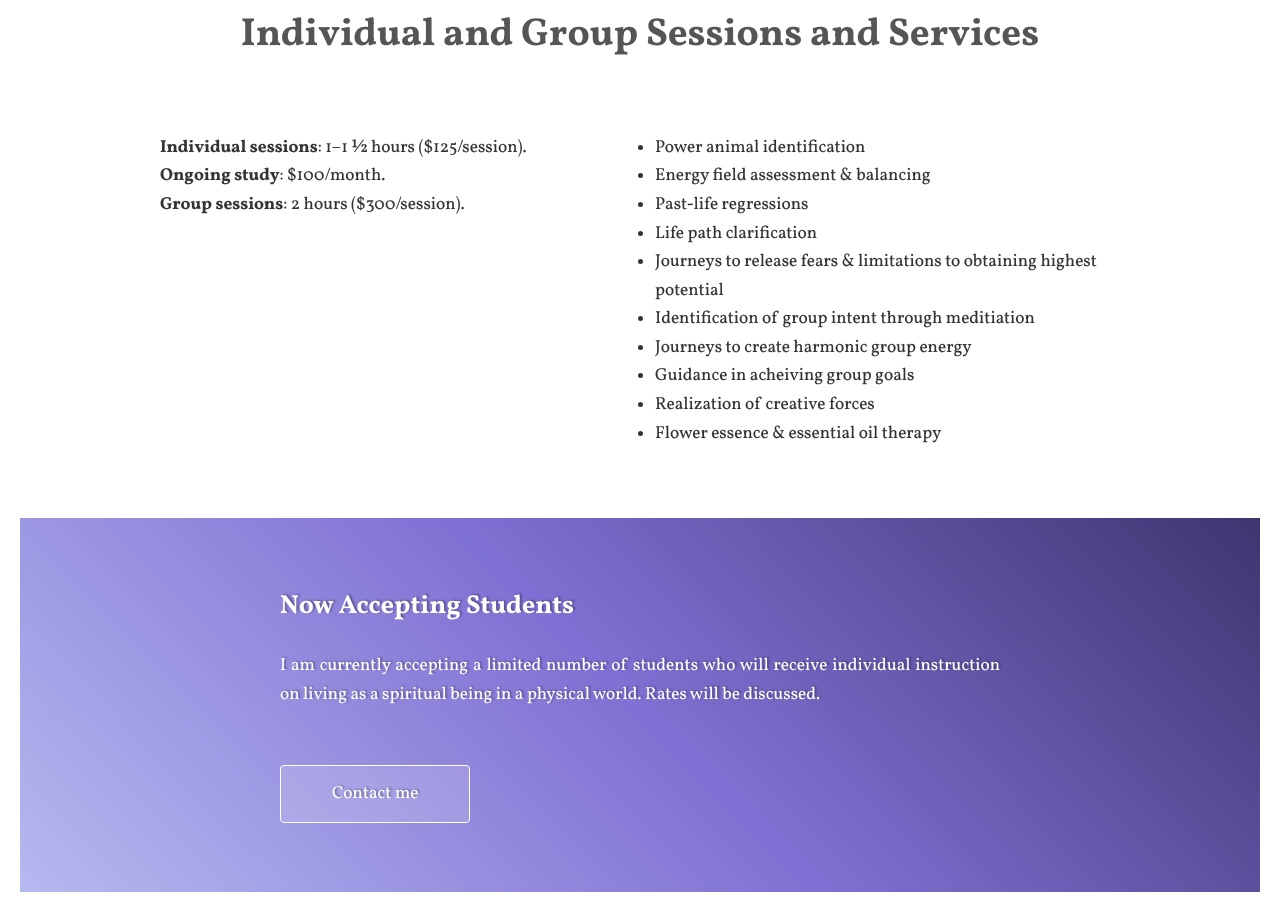
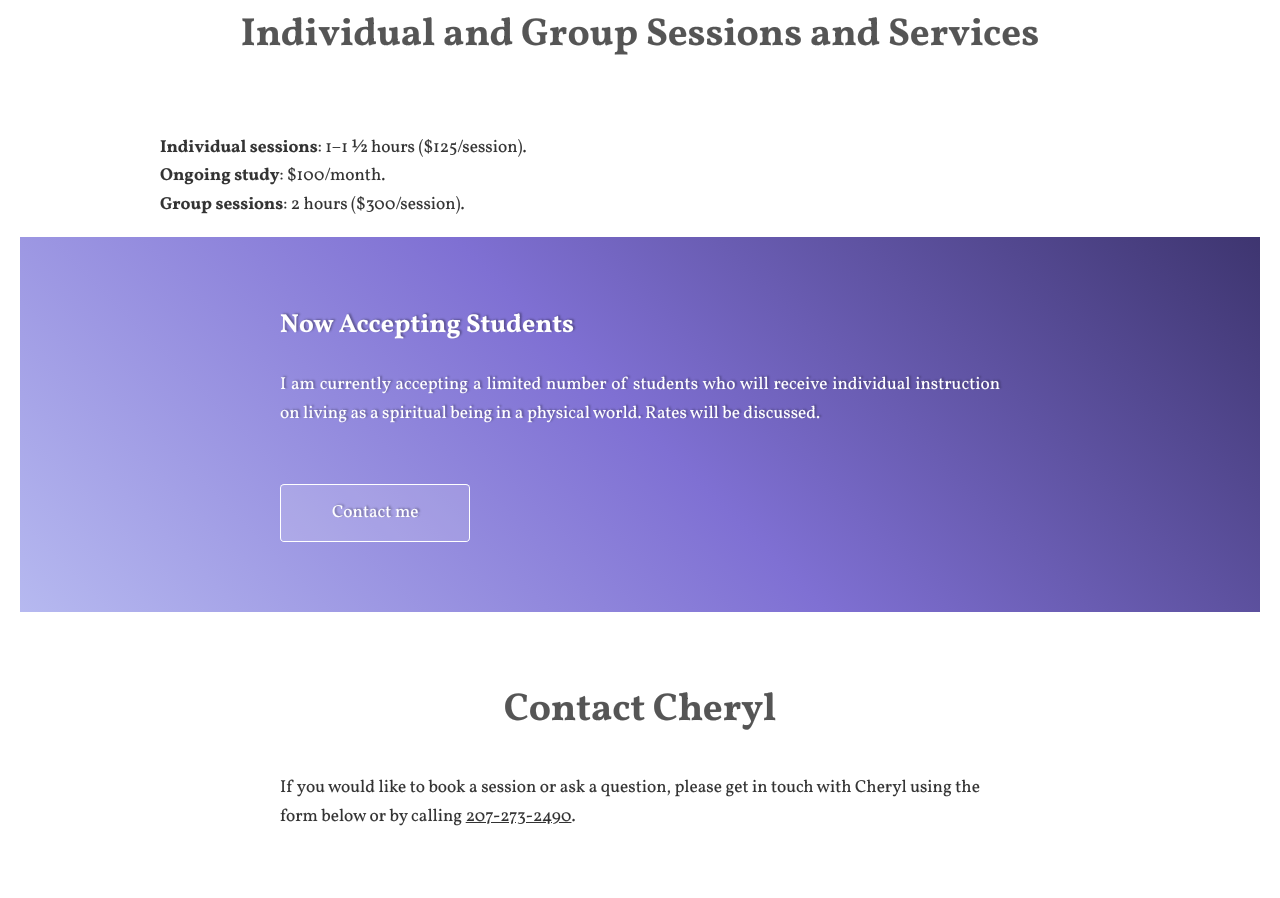
Before and after one commit to kimslawson/shamanicnavigator, a plain HTML site: page index.html in a window 1280 px wide. Shown: the part 2080-2978 px from the top of the page. Drawn offline with Linux system fonts and the light colour scheme.

Commit message:
Update fee schedule with 2021 rates. Remove old services

```diff
--- a/index.html
+++ b/index.html
@@ -151,29 +151,14 @@
                                     </div>
                                 </header>
                                 <div class="container narrow-readable mobile-padded">
-					<div class="row">
+										<div class="row">
                                                 <div class="6u">
                                                         <p class="editable"><strong>Individual sessions</strong>: 1&ndash;1 &frac12; hours ($125/session).<br />
                                                         <strong>Ongoing study</strong>: $100/month.<br />
                                                         <strong>Group sessions</strong>: 2 hours ($300/session).</p>
                                                 </div>
-                                                <div class="6u">
-                                                        <ul class="repeatables">
-                                                                <li><span class="editable">Power animal identification</span></li>
-                                                                <li><span class="editable">Energy field assessment &amp; balancing</span></li>
-                                                                <li><span class="editable">Past-life regressions</span></li>
-                                                                <li><span class="editable">Life path clarification</span></li>
-                                                                <li><span class="editable">Journeys to release fears &amp; limitations to obtaining highest potential</span></li>
-                                                                <li><span class="editable">Identification of group intent through meditiation</span></li>
-                                                                <li><span class="editable">Journeys to create harmonic group energy</span></li>
-                                                                <li><span class="editable">Guidance in acheiving group goals</span></li>
-                                                                <li><span class="editable">Realization of creative forces</span></li>
-                                                                <li><span class="editable">Flower essence &amp; essential oil therapy</span></li>
-                                                        </ul>
-                                                </div>
-
-					</div>
-				</div>
+								</div>
+						</div>
 				<div class="content dark style2">
 					<div class="container small">
 						<div class="row">
```
